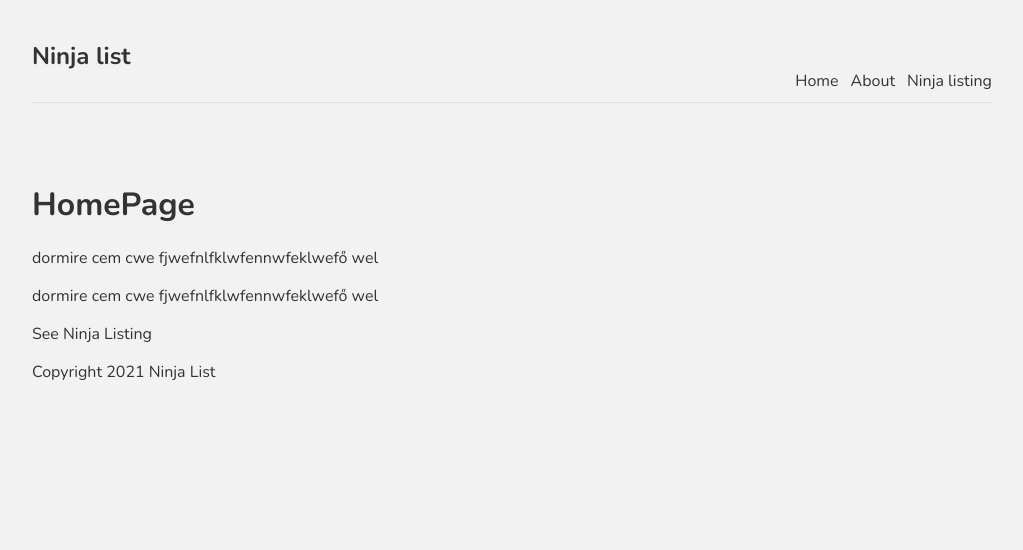
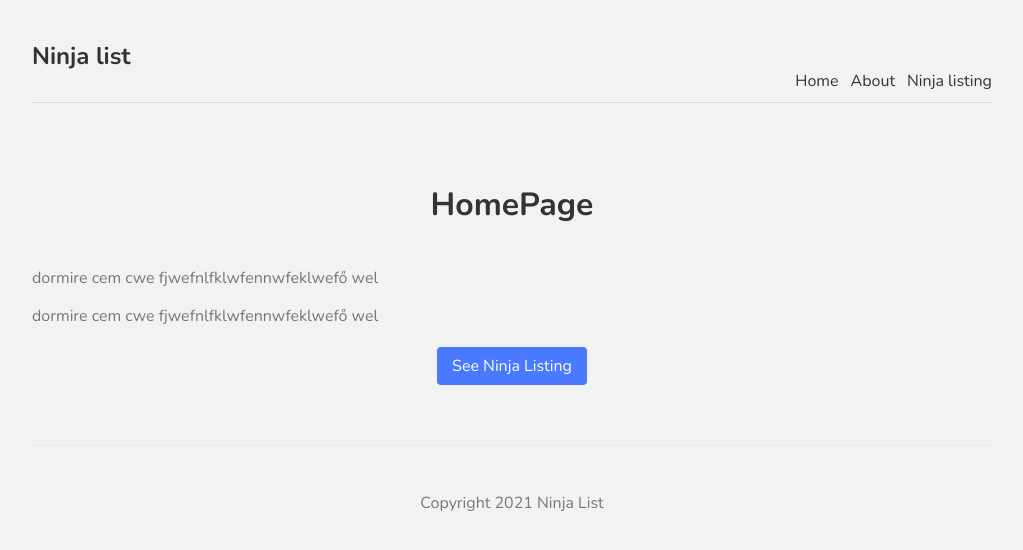
Before and after one commit to vutengklanricsi/next-netninja, a Next.js app: page / in a window 1280 px wide. Shown: the top 550 px of the page, without its empty margins (128-1151 px from the left). Built offline with nearby package versions, Linux system fonts and the light colour scheme.

Commit message:
adding css

```diff
--- a/components/Footer.js
+++ b/components/Footer.js
@@ -2,8 +2,8 @@
 
 export default function Footer() {
   return (
-    <div>
+    <footer>
       <p>Copyright 2021 Ninja List</p>
-    </div>
+    </footer>
   );
 }
--- a/pages/index.js
+++ b/pages/index.js
@@ -1,13 +1,19 @@
-
+import styles from "../styles/Home.module.css";
 import Link from "next/link";
 
 export default function Home() {
   return (
     <div>
-      <h1>HomePage</h1>
-      <p>dormire cem cwe fjwefnlfklwfennwfeklwefő wel</p>
-      <p>dormire cem cwe fjwefnlfklwfennwfeklwefő wel</p>
-      <Link href="./ninjas"><a>See Ninja Listing</a></Link>
+      <h1 className={styles.title}>HomePage</h1>
+      <p className={styles.text}>
+        dormire cem cwe fjwefnlfklwfennwfeklwefő wel
+      </p>
+      <p className={styles.text}>
+        dormire cem cwe fjwefnlfklwfennwfeklwefő wel
+      </p>
+      <Link href="./ninjas">
+        <a className={styles.btn}>See Ninja Listing</a>
+      </Link>
     </div>
   );
 }
--- a/styles/Home.module.css
+++ b/styles/Home.module.css
@@ -1,122 +1,18 @@
-.container {
-  min-height: 100vh;
-  padding: 0 0.5rem;
-  display: flex;
-  flex-direction: column;
-  justify-content: center;
-  align-items: center;
-}
-
-.main {
-  padding: 5rem 0;
-  flex: 1;
-  display: flex;
-  flex-direction: column;
-  justify-content: center;
-  align-items: center;
-}
-
-.footer {
-  width: 100%;
-  height: 100px;
-  border-top: 1px solid #eaeaea;
-  display: flex;
-  justify-content: center;
-  align-items: center;
-}
-
-.footer img {
-  margin-left: 0.5rem;
-}
-
-.footer a {
-  display: flex;
-  justify-content: center;
-  align-items: center;
-}
-
-.title a {
-  color: #0070f3;
-  text-decoration: none;
-}
-
-.title a:hover,
-.title a:focus,
-.title a:active {
-  text-decoration: underline;
-}
-
 .title {
-  margin: 0;
-  line-height: 1.15;
-  font-size: 4rem;
-}
-
-.title,
-.description {
+  color: #333;
+  padding-bottom: 20px;
   text-align: center;
 }
-
-.description {
-  line-height: 1.5;
-  font-size: 1.5rem;
+.text {
+  color: #777;
 }
-
-.code {
-  background: #fafafa;
-  border-radius: 5px;
-  padding: 0.75rem;
-  font-size: 1.1rem;
-  font-family: Menlo, Monaco, Lucida Console, Liberation Mono, DejaVu Sans Mono,
-    Bitstream Vera Sans Mono, Courier New, monospace;
+.btn {
+  display: block;
+  width: 150px;
+  padding: 8px 0;
+  margin: 20px auto;
+  background: #4979ff;
+  border-radius: 4px;
+  color: white;
+  text-align: center;
 }
-
-.grid {
-  display: flex;
-  align-items: center;
-  justify-content: center;
-  flex-wrap: wrap;
-  max-width: 800px;
-  margin-top: 3rem;
-}
-
-.card {
-  margin: 1rem;
-  flex-basis: 45%;
-  padding: 1.5rem;
-  text-align: left;
-  color: inherit;
-  text-decoration: none;
-  border: 1px solid #eaeaea;
-  border-radius: 10px;
-  transition: color 0.15s ease, border-color 0.15s ease;
-}
-
-.card:hover,
-.card:focus,
-.card:active {
-  color: #0070f3;
-  border-color: #0070f3;
-}
-
-.card h3 {
-  margin: 0 0 1rem 0;
-  font-size: 1.5rem;
-}
-
-.card p {
-  margin: 0;
-  font-size: 1.25rem;
-  line-height: 1.5;
-}
-
-.logo {
-  height: 1em;
-}
-
-@media (max-width: 600px) {
-  .grid {
-    width: 100%;
-    flex-direction: column;
-  }
-}
--- a/styles/globals.css
+++ b/styles/globals.css
@@ -17,16 +17,14 @@
   margin: 10px auto 80px;
   padding: 10px 0;
   display: flex;
-  justify-content: flex-end;
+  justify-content: space-between;
   align-items: flex-end;
   border-bottom: 1px solid #ddd;
 }
 nav a {
   margin-left: 12px;
 }
-nav .logo {
-  margin-right: auto;
-}
+
 footer {
   display: block;
   text-align: center;
```
Also changed, not shown: styles/Ninjas.module.css (added).
